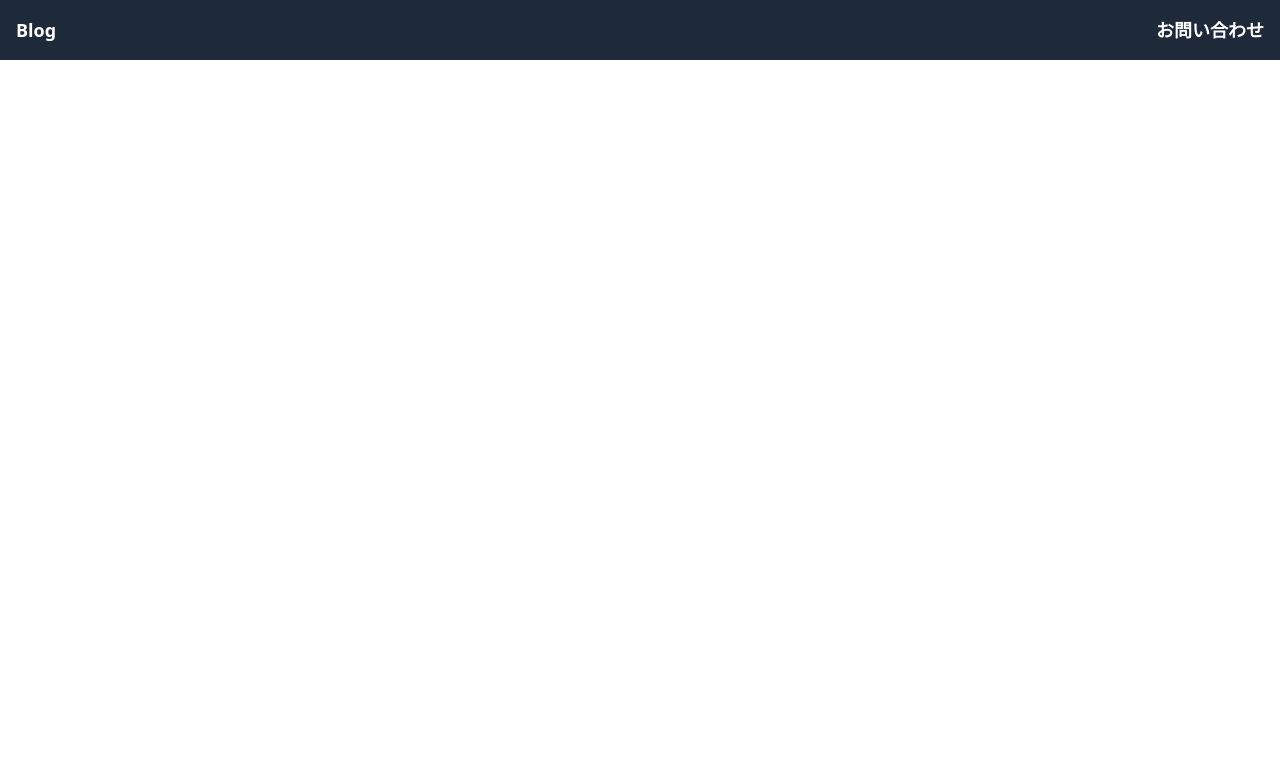
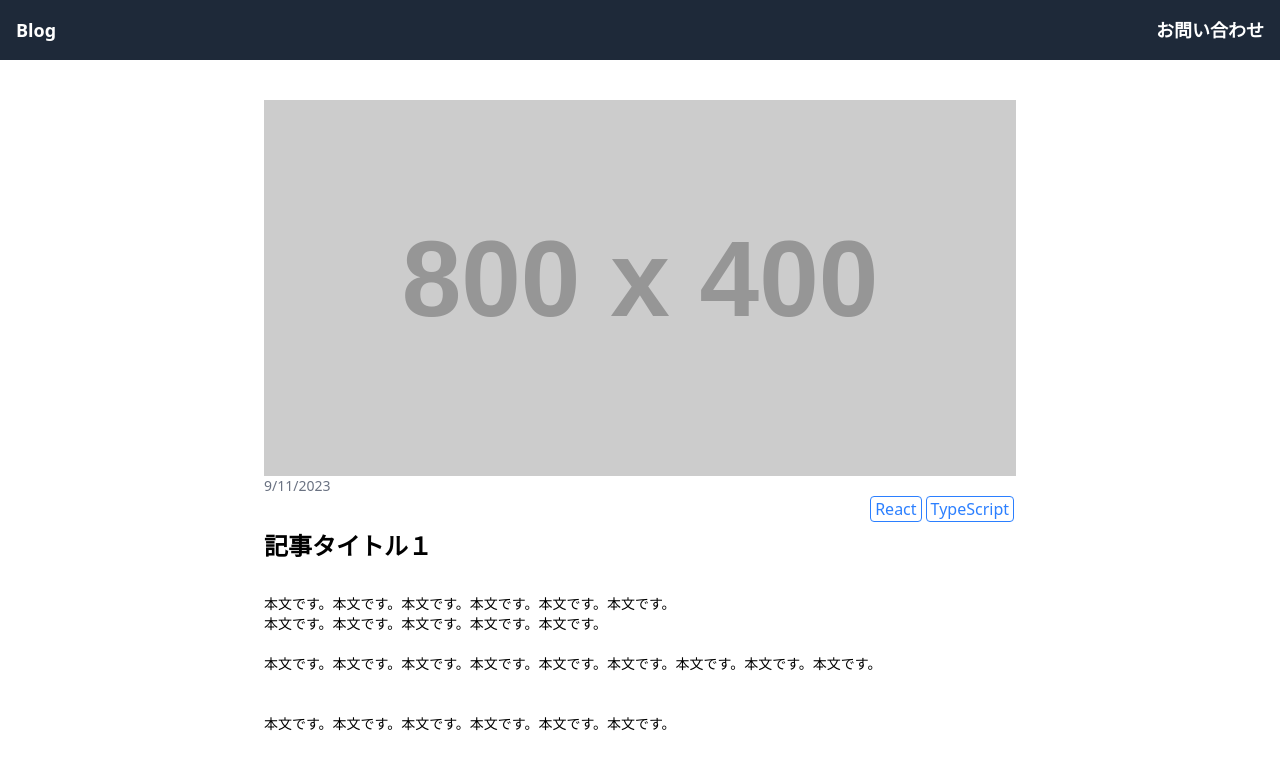
Before and after one commit to Ponkel33/Chapter6, a React (Vite) app: page /posts/1 in a window 1280 px wide. Before the commit this address had no page. Shown: the top 770 px of the page. Built offline with nearby package versions, Linux system fonts and the light colour scheme.

Commit message:
・Postページのリンク、ファイル名をPostsへ変更 ・Mapの始めのタグを<li>タグへ変更 ・不明なIDをパラメータとした場合の表示追加。

```diff
--- a/src/App.jsx
+++ b/src/App.jsx
@@ -1,7 +1,7 @@
 import { Header } from './Pages/Header'
 import { Home } from './Pages/Home'
 import { Contact } from './Pages/Contact'
-import { Post } from './Pages/Post'
+import { Posts } from './Pages/Posts'
 import { Routes, Route } from 'react-router-dom'
 
 function App() {
@@ -10,7 +10,7 @@ function App() {
       <Header />
       <Routes>
         <Route path="/" element={<Home />} />
-        <Route path="/post/:id" element={<Post />} />
+        <Route path="/posts/:id" element={<Posts />} />
         <Route path="/contact" element={<Contact />} />
       </Routes>
     </>
--- a/src/Pages/Home.jsx
+++ b/src/Pages/Home.jsx
@@ -9,8 +9,8 @@ return (
       {
         posts.map(post => {
           return (
-            <Link to={`/post/${post.id}`}>
             <li key={post.id} className="border border-gray-300 p-2 my-2">
+            <Link to={`/posts/${post.id}`}>
               <div className="text-gray-500 text-sm">{new Date(post.createdAt).toLocaleDateString()}</div>
               <div className="flex justify-end">
               {post.categories.map(category => {
@@ -21,8 +21,8 @@ return (
               </div>
               <div className="text-2xl font-bold my-2">{post.title}</div>
               <div className="text-sm my-2 text-overflow-ellipsis line-clamp-2" dangerouslySetInnerHTML={{ __html: post.content }}></div>
+            </Link>
             </li>
-            </Link>
           );
         })
       }
--- a/src/Pages/Post.jsx
+++ /dev/null
@@ -1,24 +0,0 @@
-import React from 'react';
-import { posts } from '../data/posts';
-import { useParams } from 'react-router-dom';
-
-export const Post = () => {
-  const { id } = useParams();
-  const post = posts.find(post => post.id === Number(id));
-
-    return (
-      <div className="max-w-3xl mx-auto my-2 p-2">
-        <img src={post.thumbnailUrl} alt="" />
-        <div className="text-gray-500 text-sm">{new Date(post.createdAt).toLocaleDateString()}</div>
-        <div className="flex justify-end">
-        {post.categories.map(category => {
-          return (
-            <div key={category} className="text-blue-500 border border-blue-500 rounded mx-0.5 px-1">{category}</div>
-          )
-        })}
-        </div>
-        <div className="text-2xl font-bold my-2">{post.title}</div>
-        <div className="text-sm my-8" dangerouslySetInnerHTML={{ __html: post.content }}></div>
-      </div>
-    )
-}
--- /dev/null
+++ b/src/Pages/Posts.jsx
@@ -0,0 +1,30 @@
+import React from 'react';
+import { posts } from '../data/posts';
+import { useParams } from 'react-router-dom';
+
+export const Posts = () => {
+  const { id } = useParams();
+  const findPost = posts.find(post => post.id === Number(id));
+
+  if (!findPost) {
+    return (
+      <div className="text-2xl text-center">投稿が見つかりませんでした</div>
+    )
+  }
+
+    return (
+      <div className="max-w-3xl mx-auto my-2 p-2">
+        <img src={findPost.thumbnailUrl} alt="" />
+        <div className="text-gray-500 text-sm">{new Date(findPost.createdAt).toLocaleDateString()}</div>
+        <div className="flex justify-end">
+        {findPost.categories.map(category => {
+          return (
+            <div key={category} className="text-blue-500 border border-blue-500 rounded mx-0.5 px-1">{category}</div>
+          )
+        })}
+        </div>
+        <div className="text-2xl font-bold my-2">{findPost.title}</div>
+        <div className="text-sm my-8" dangerouslySetInnerHTML={{ __html: findPost.content }}></div>
+      </div>
+    )
+}
```
